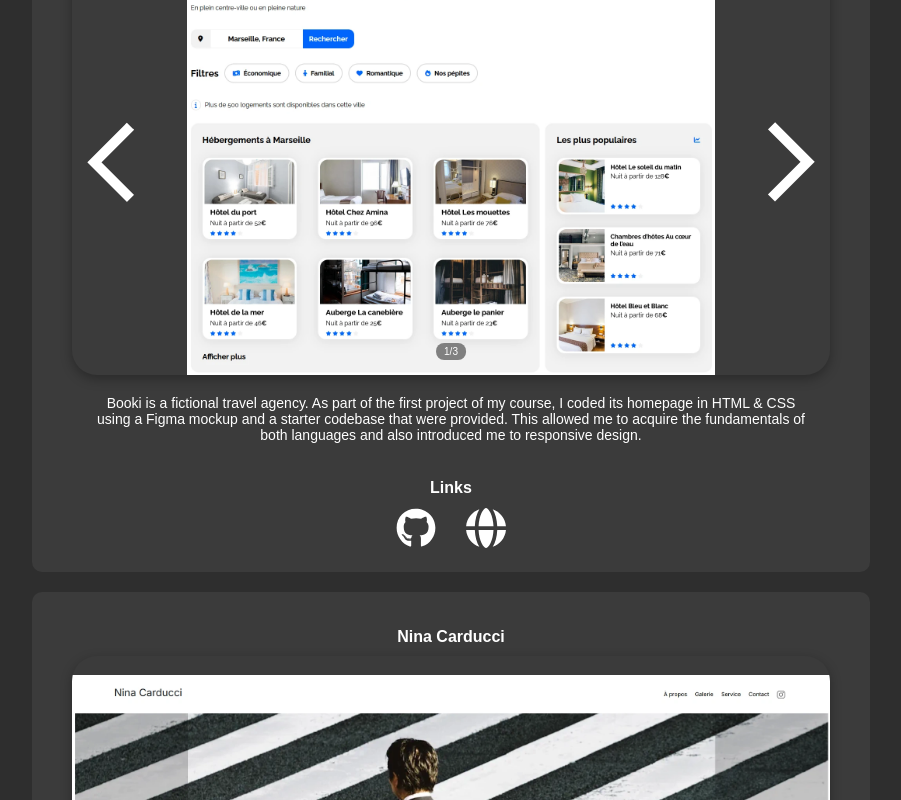
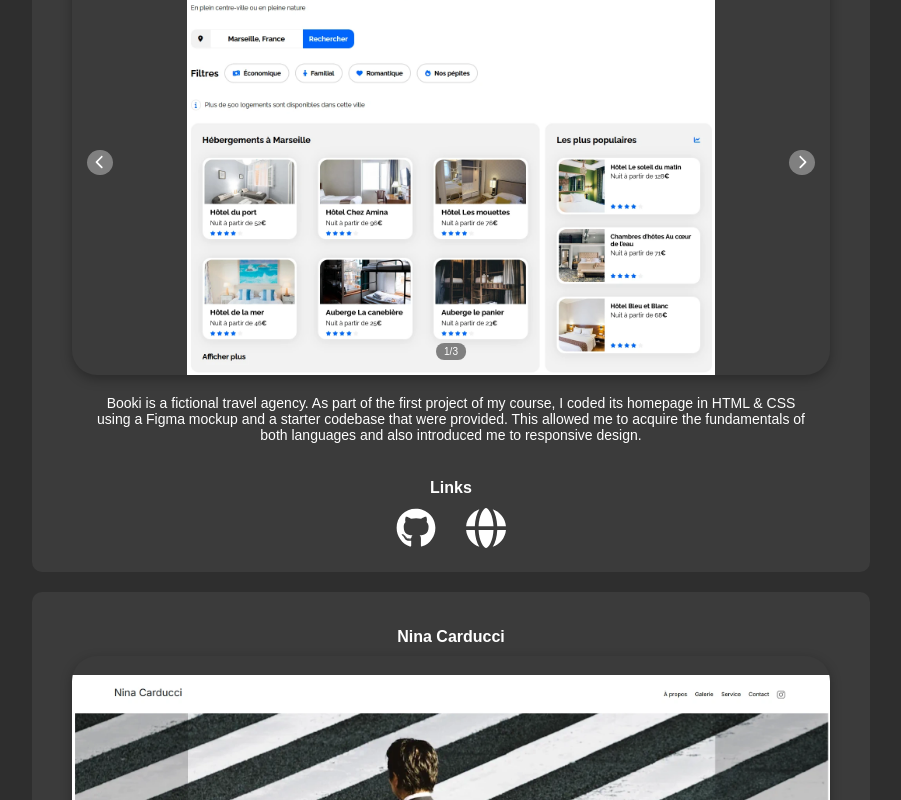
Before and after one commit to Tigrou-le-ninja/PortfolioTS, a React (Vite) app: page / in a window 1280 px wide. Shown: the part 860-1660 px from the top of the page, without its empty margins (253-1154 px from the left). Built offline with nearby package versions, Linux system fonts and the light colour scheme.

Commit message:
Styling carousel, contact & footer

```diff
--- a/src/components/carousel/carousel.jsx
+++ b/src/components/carousel/carousel.jsx
@@ -7,8 +7,6 @@ import { fab } from "@fortawesome/free-brands-svg-icons";
 library.add(fas, far, fab);
 
 import { useState, useEffect } from "react";
-import RightArrow from "../../assets/right.png";
-import LeftArrow from "../../assets/left.png";
 
 import "./carousel.scss";
 
@@ -71,11 +69,11 @@ const Carousel = ({ pictures }) => {
       {total > 1 && (
         <>
           <button onClick={goPrev} aria-label="Image précédente" className="carousel-btn carousel-btn--prev">
-            <img src={LeftArrow} alt="Image précédente" />
+            <FontAwesomeIcon icon="fa-solid fa-chevron-left" className="chevron chevron-left" />
           </button>
 
           <button onClick={goNext} aria-label="Image suivante" className="carousel-btn carousel-btn--next">
-            <img src={RightArrow} alt="Image suivante" />
+            <FontAwesomeIcon icon="fa-solid fa-chevron-right" className="chevron chevron-right" />
           </button>
         </>
       )}
--- a/src/components/carousel/carousel.scss
+++ b/src/components/carousel/carousel.scss
@@ -9,6 +9,10 @@
   overflow: hidden;
   border-radius: 25px;
   box-shadow: 0 4px 12px rgba(0, 0, 0, 0.3);
+
+  @media (max-width: 320px) {
+    border-radius: 10px;
+  }
 
   &-image {
     width: 100%;
@@ -32,30 +36,38 @@
 
   &-btn {
     position: absolute;
-    top: 50%;
-    transform: translateY(-50%);
-    font-size: 96px;
-    padding: 0;
+    padding: 5px;
     cursor: pointer;
-    transition: background-color 0.3s ease;
     z-index: 10;
     border: none;
-    background-color: transparent;
+    background-color: gray;
     display: flex;
     align-items: center;
+    justify-content: center;
+    border-radius: 50%;
+    width: clamp(15px, 2vw, 60px);
+    height: clamp(15px, 2vw, 60px);
 
-    img {
-      width: 100%;
-      height: 100%;
-      object-fit: contain;
+    svg {
+      width: 90%;
+      height: 90%;
+      color: white;
     }
 
     &--prev {
       left: 15px;
+
+      @media (max-width: 320px) {
+        left: 5px;
+      }
     }
 
     &--next {
       right: 15px;
+
+      @media (max-width: 320px) {
+        right: 5px;
+      }
     }
   }
 
@@ -70,7 +82,7 @@
     padding: 0.3rem 0.8rem;
     border-radius: 8px;
 
-    @media (max-width: var(--breakpoint-mobile)) {
+    @media (max-width: 320px) {
       display: none;
     }
   }
--- a/src/components/contact/contact.scss
+++ b/src/components/contact/contact.scss
@@ -10,19 +10,41 @@
   border-radius: 10px;
   padding: 20px;
 
+  h2 {
+    color: white;
+    margin-bottom: 20px;
+    font-size: clamp(20px, calc(1.5vh + 0.5rem), 30px);
+    text-decoration: underline;
+  }
+
+  p {
+    font-size: clamp(16px, calc(1vh + 0.5rem), 25px);
+    line-height: 1.5;
+  }
+
   button {
-    height: 2.5vh;
-    width: 2.5vw;
+    height: clamp(25px, 2.5vh, 35px);
+    width: clamp(50px, 2.5vw, 70px);
     background-color: var(--background-nav);
     color: var(--text-color);
     border-radius: 5px;
     align-self: center;
+    border: 1px solid var(--text-color);
+    transition: all 1s ease;
+    padding: 5px;
+    display: flex;
+    justify-content: center;
+    align-items: center;
   }
 
   form {
     display: flex;
     flex-direction: column;
     width: 50%;
+
+    @media (max-width: 320px) {
+      width: 80%;
+    }
 
     input,
     textarea {
@@ -33,19 +55,22 @@
       transition:
         box-shadow 1s ease,
         outline 1s ease;
+      font-family: inherit;
+
+      &::placeholder {
+        font-family: inherit;
+      }
 
       &:focus {
         outline: none;
         box-shadow: none;
       }
 
-      /* Remove focus ring for mouse users but keep visible for keyboard users */
       &:focus:not(:focus-visible) {
         outline: none;
         box-shadow: none;
       }
 
-      /* Visible focus for keyboard navigation */
       &:focus-visible {
         outline: 2px solid var(--text-color);
         outline-offset: 2px;
--- a/src/components/footer/footer.scss
+++ b/src/components/footer/footer.scss
@@ -8,4 +8,10 @@ footer {
   width: 100%;
   margin: auto;
   padding: 20px;
+
+  p {
+    color: var(--text-color);
+    font-size: clamp(12px, 1.5vw, 16px);
+    margin: 5px;
+  }
 }
```
